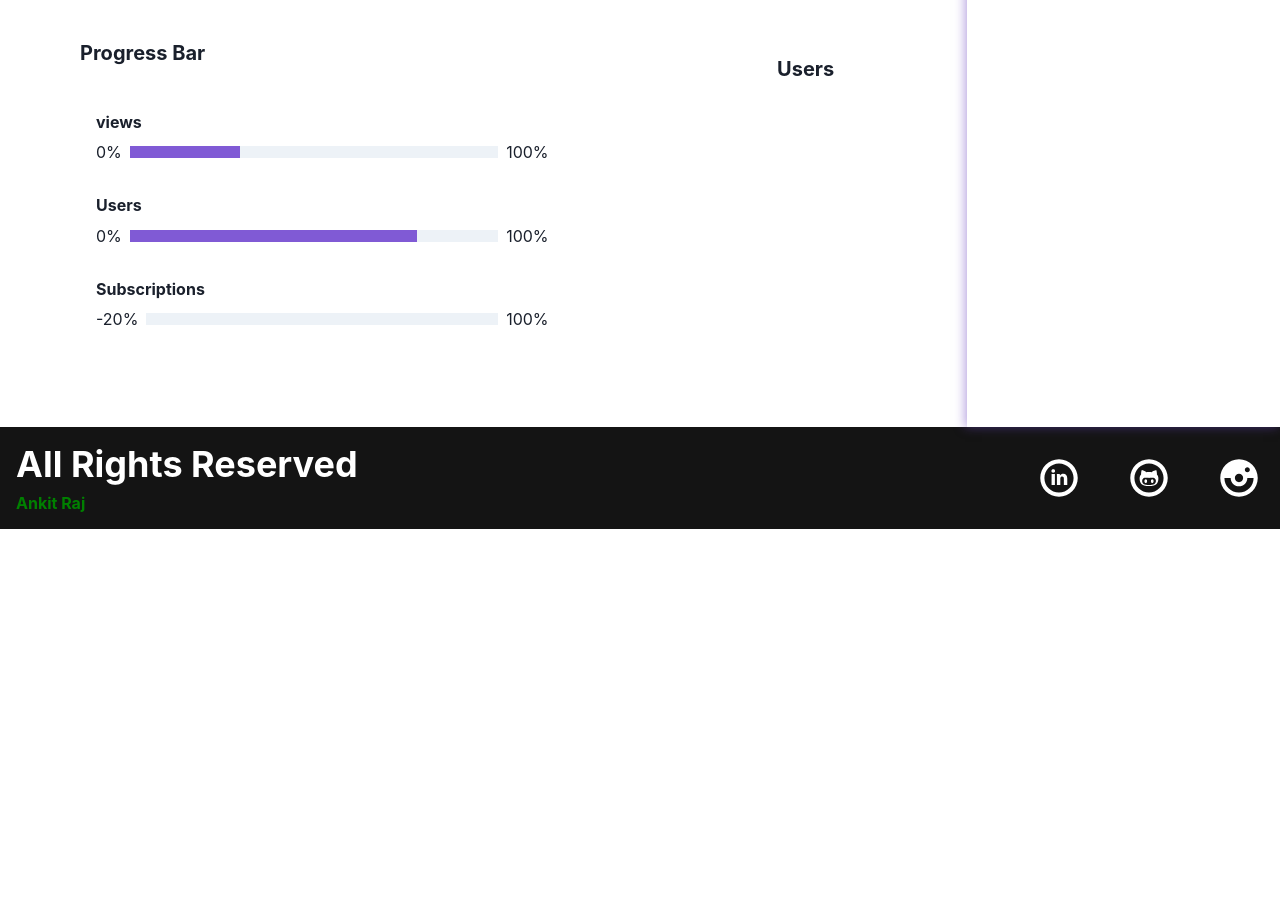
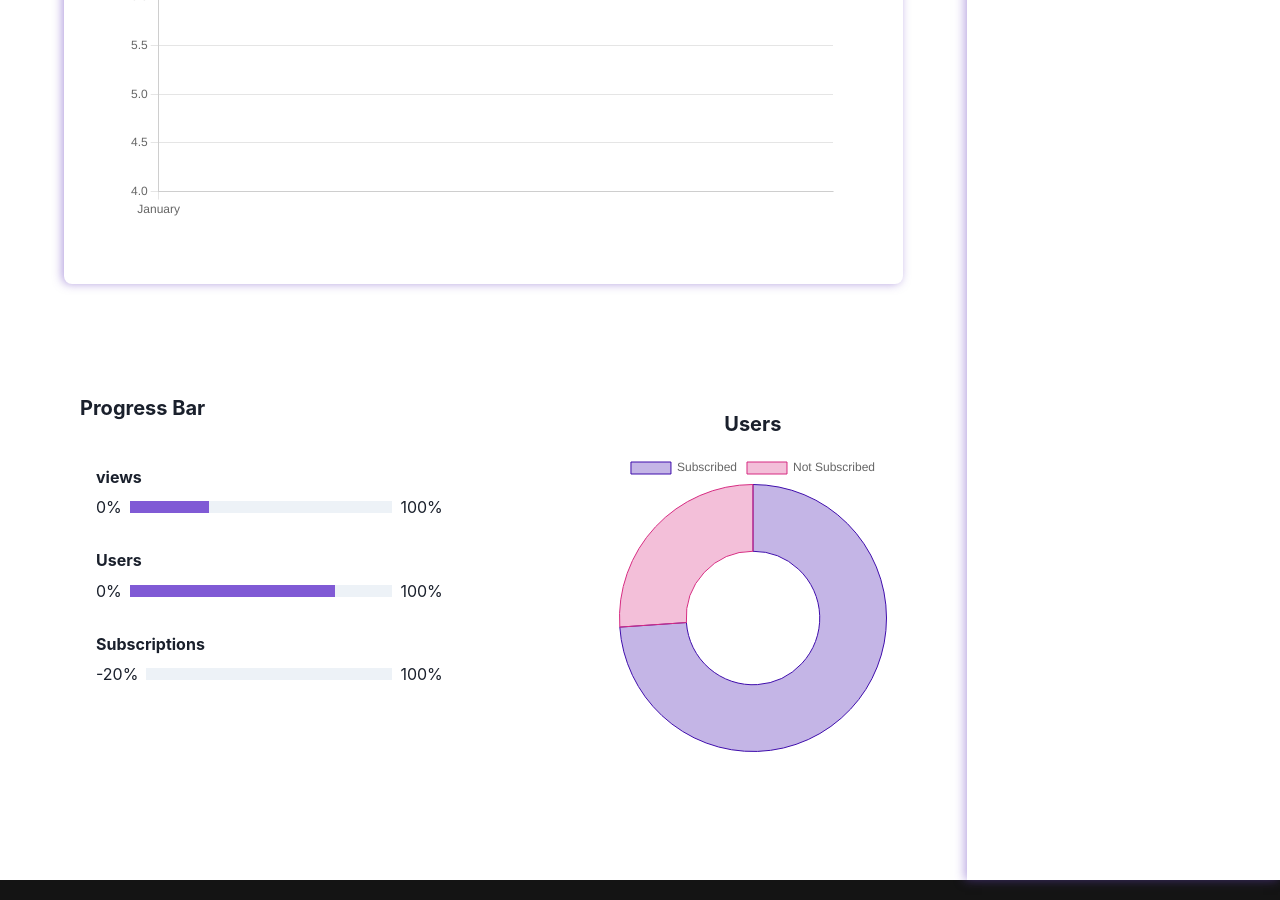
Before and after one commit to Ankit75124/animetrix_1, a React (Create React App) app: page /admin/dashboard in a window 1280 px wide. Shown: the part 630-1530 px from the top of the page. Before the commit the page ends 1159 px from the top, so only its background shows below. Built offline with nearby package versions, Linux system fonts and the light colour scheme.

Commit message:
Charts - Months are not coming 15-10/01 00:55 commit

```diff
--- /dev/null
+++ b/src/components/Admin/Dashboard/Chart.js
@@ -0,0 +1,117 @@
+import React from 'react';
+import {
+  Chart as ChartJS,
+  CategoryScale,
+  LinearScale,
+  PointElement,
+  LineElement,
+  Title,
+  Tooltip,
+  ArcElement,
+  Legend,
+} from 'chart.js';
+
+import  {Line, Doughnut} from "react-chartjs-2";
+
+
+ChartJS.register(  CategoryScale,
+  LinearScale,
+  PointElement,
+  LineElement,
+  Title,
+  Tooltip,
+  ArcElement,
+  Legend);
+
+
+export const LineChart = () => {
+
+    const labels = getLastYearMonths();
+    const options={
+        responsive:true,
+        plugins:{
+            legend:{
+                position:"botton"
+            },
+                title:{
+                    display:true,
+                    text:"Yearly Views"
+                },
+        },
+    };
+
+  const data = {
+    labels,
+    datasets: [
+      {
+        label:"Views",
+        data: [7, 5, 6, 4],
+        borderColor: 'rgba(107,70,193,0.5)',
+        backgroundColor: '#6b46c1',
+      },
+    ],
+  };
+  return <Line options={options}
+    data={data}
+  />;
+};
+
+
+export const DoughnutChart = () => {
+
+
+        const data = {
+          labels: ['Subscribed', 'Not Subscribed'],
+          datasets: [
+            {
+              label: 'Views',
+              data: [17, 6],
+              borderColor: ['rgb(62,12,171)', 'rgb(214,43,129)'],
+              backgroundColor: ['rgba(62,12,171,0.3)', 'rgba(214,43,129,0.3)'],
+              borderWidth: 1,
+            },
+          ],
+        };
+
+        return <Doughnut data={data} />;
+};
+
+function getLastYearMonths() {
+  const labels = [];
+
+  const months = [
+    'January',
+    'February',
+    'March',
+    'April',
+    'May',
+    'June',
+    'July',
+    'August',
+    'September',
+    'October',
+    'November',
+    'December',
+  ];
+
+  const currentMonth = new Date().getMonth();
+
+  const remain = 11 - currentMonth;
+
+
+  console.log(currentMonth);
+
+  for (let i = currentMonth; i < months.length; i--) {
+    const element = months[i];
+    labels.unshift(element);
+    if (i === 0) break;
+  }
+
+  for (let i = 11; i > remain; i--) {
+    if (i === currentMonth) break;
+    const element = months[i];
+    labels.unshift(element);
+  }
+
+  return labels;
+}
--- a/src/components/Admin/Dashboard/Dashboard.jsx
+++ b/src/components/Admin/Dashboard/Dashboard.jsx
@@ -3,6 +3,7 @@
 import { RiArrowDownFill, RiArrowUpLine } from 'react-icons/ri';
 import cursor from '../../../assets/images/cursor.png';
 import Sidebar from '../Sidebar';
+import { DoughnutChart, LineChart } from './Chart';
 
 const Databox = ({ title, qty, qtyPercentage, profit }) => (
   <Box
@@ -105,6 +106,8 @@
           />
 
           {/* Line Graph */}
+
+          <LineChart />
         </Box>
 
         <Grid templateColumns={['1fr', '2fr 1fr']}>
@@ -133,6 +136,8 @@
           mb="4"
           children="Users" />
 
+          <DoughnutChart />
+
           </Box>
         </Grid>
       </Box>
```
